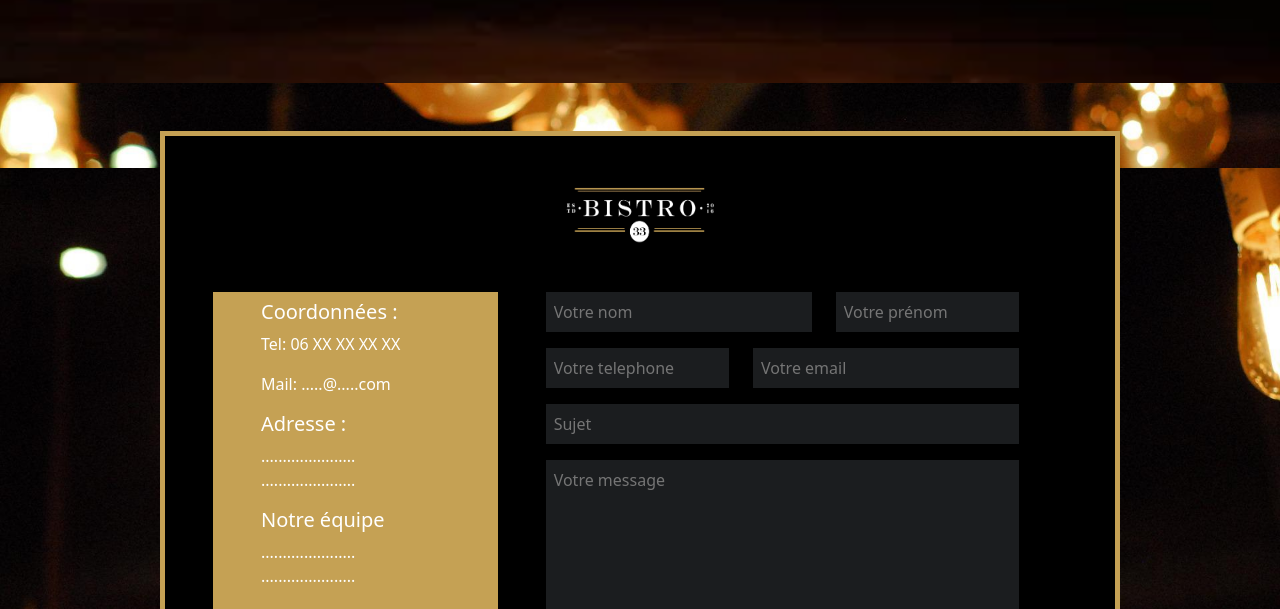
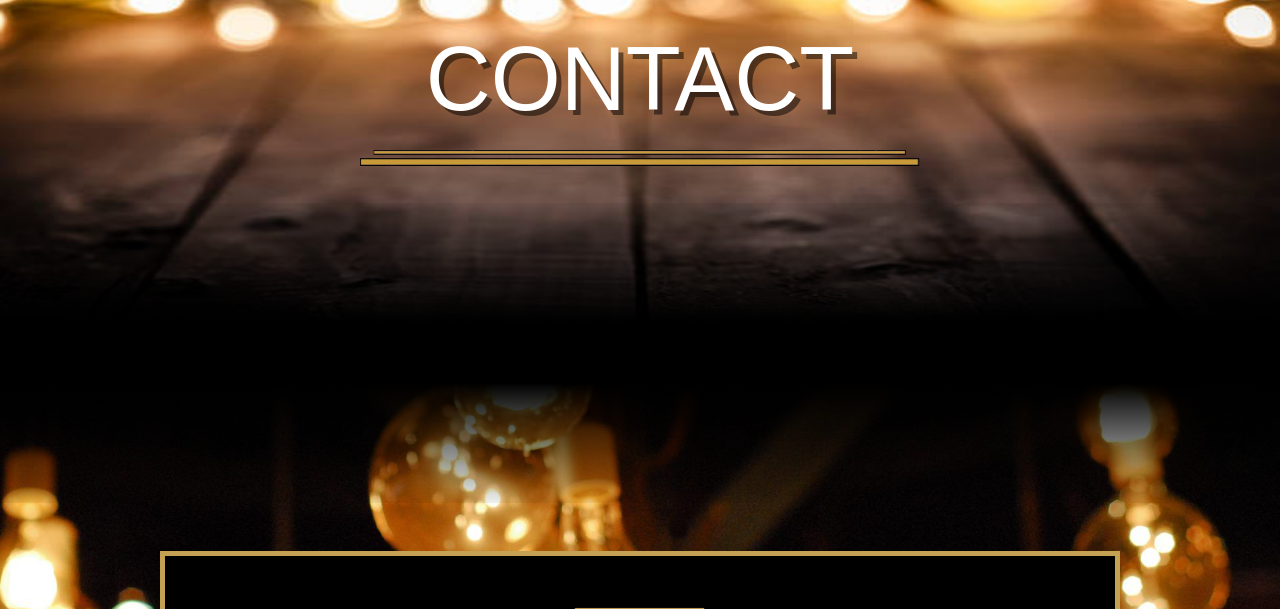
Before and after one commit to Felioawe/bar_tabac, a PHP site: page /contact.php in a window 1280 px wide. Shown: the part 233-842 px from the top of the page. Run offline with PHP 8.4, Linux system fonts and the light colour scheme; the visitor is signed in with stand-in values (Sample User, id 1).

Commit message:
nouvel ajout

```diff
--- a/compte.php
+++ b/compte.php
@@ -30,7 +30,7 @@ if (isset($_GET["id"]) && !empty($_GET["id"])) {
    $w_80_m_auto = "";
 }
 ?>
-<div class="container-compte row <?= $w_80_m_auto ?>">
+<section class="container-compte row <?= $w_80_m_auto ?>">
     <div class="<?= $col1 ?>">
         <?php require_once "./structure/update_user.php"; ?>
     </div>
@@ -71,7 +71,7 @@ if (isset($_GET["id"]) && !empty($_GET["id"])) {
             <?php endforeach; ?>
         </table>
     </div>
-</div>
+</section>
 
 
 
--- a/contact.php
+++ b/contact.php
@@ -1,51 +1,52 @@
-<?php $title = "CONTACT";?>
-<?php require_once "./structure/header.php";?>
-<?php require_once "./requette/config.php";?>
+<?php $title = "CONTACT"; ?>
+<?php require_once "./structure/header.php"; ?>
+<?php require_once "./requette/config.php"; ?>
 
 
 
-<section class="section-2 la-carte w-75 m-auto my-5 p-5">
+<section class="la-carte w-75 m-auto my-5 p-5">
     <div class="bg-black text-white text-center pb-5">
         <img class="logo" src="./assets/logo_bar_tabc_2.png" alt="logo_loup">
     </div>
-    <div class="row text-white g-0">
-        <div class="col-4 bg-or px-5 py-2">
+    <div class="container-fluid g-0">
+        <div class="row g-0 text-white g-0">
+            <div class="col-12 col-lg-4 bg-or px-5 mt-5 py-2">
                 <div class="row">
-                <div>
+                    <div class="col-12 col-md-4 col-lg-12">
                         <h5>Coordonnées :</h5>
                         <p>Tel: 06 XX XX XX XX</p>
                         <p>Mail: .....@.....com</p>
                     </div>
-                <div>
+                    <div class="col-12 col-md-4 col-lg-12">
                         <h5>Adresse : </h5>
                         <p>......................<br>......................</p>
                     </div>
-                <div>
+                    <div class="col-12 col-md-4 col-lg-12">
                         <h5>Notre équipe</h5>
                         <p>......................<br>......................</p>
                     </div>
-                <div>
+                    <div class="col-12">
                         <iframe class="mt-2" src="https://www.google.com/maps/embed?pb=!1m14!1m8!1m3!1d1327.4966035871378!2d5.1674216723691035!3d43.475409979932266!3m2!1i1024!2i768!4f13.1!3m3!1m2!1s0x0%3A0xc3bf54a86c779214!2sBar%20Tabac%20PMU%20Le%20Bistrot!5e0!3m2!1sfr!2sfr!4v1664117008575!5m2!1sfr!2sfr" width="100%" height="200" style="border: 1px solid black;" allowfullscreen="" loading="lazy" referrerpolicy="no-referrer-when-downgrade"></iframe>
                     </div>
                 </div>
             </div>
-        <div class="col-8 px-5">
+            <div class="col-12 col-lg-8 px-3 mt-5">
                 <form action="" method="$_POST">
                     <div class="row">
-                    <div class="col-7 position-relative">
+                        <div class="col-12 col-sm-7 position-relative">
                             <input class=" w-100 mb-3 bg-secondary p-2 text-white bg-opacity-25 border-0" type="text" id="name" name="user_name" placeholder="Votre nom">
                         </div>
-                    <div class="col-5 position-relative">
+                        <div class="col-12 col-sm-5 position-relative">
                             <input class="w-100 mb-3 bg-secondary p-2 text-white bg-opacity-25 border-0" type="text" id="first_name" name="first_name" placeholder="Votre prénom">
 
                         </div>
                     </div>
                     <div class="row">
-                    <div class="col-5 position-relative">
+                        <div class="col-12 col-sm-5 position-relative">
                             <input class="w-100 mb-3 bg-secondary p-2 text-white bg-opacity-25 border-0" type="text" id="telephone" name="user_telephone" placeholder="Votre telephone">
 
                         </div>
-                    <div class="col-7 position-relative">
+                        <div class="col-12 col-sm-7 position-relative">
                             <input class="w-100 mb-3 bg-secondary p-2 text-white bg-opacity-25 border-0" type="email" id="email" name="user_email" placeholder="Votre email">
                         </div>
                         <div class="col-12 position-relative">
@@ -61,6 +62,7 @@
                 </form>
             </div>
         </div>
+    </div>
 </section>
 
-<?php require_once "./structure/footer.php";?>
+<?php require_once "./structure/footer.php"; ?>
--- a/stock.php
+++ b/stock.php
@@ -2,7 +2,7 @@
 <?php require_once "./structure/header.php"; ?>
 <?php require_once "./requette/config.php"; ?>
 
-<div class="container-fluid">
+<section class="container-fluid">
     <div class="row">
         <div class="col-3 AddStock UpdateStock">
 
@@ -41,7 +41,8 @@
             </table>
         </div>
     </div>
-</div>
+</section>
+
 <div class="col-3 row g-0 d-flex flex-column">
     <div class="col-4 img-svf1">
         <div class="h-black">
--- a/structure/feuille.css
+++ b/structure/feuille.css
@@ -8,7 +8,7 @@
 
 
 * { margin: 0; padding: 0; box-sizing: border-box;}
- body {background: url(../assets/bg\ ampoule.jpg) center/contain fixed!important;}
+ body {background: url(../assets/bg\ ampoule.jpg) center/cover fixed!important;}
 .mt--150 {margin-top: -150px;}
 .mb--145 {margin-bottom: -145px;}
 .me-128 {margin-right: 128px;}
@@ -31,12 +31,13 @@
 .h-150 {height: 150px;}
 .h-200 {height: 200px;}
 .h-250 {height: 250px;}
-.h-645 {height: 645px;}
 .h-300 {height: 300px;}
 .h-400 {height: 400px;}
 .h-500 {height: 500px;}
 .h-540 {height: 540px;}
 .h-600 {height: 600px;}
+.h-720 {height: 720px;}
+.fs-90 {font-size: 90px !important;}
 .fs-39 {font-size: 39px;}
 .logo-profil {height: 100px; width:100px;}
 .logo {height: 60px; width:150px;}
@@ -64,7 +65,7 @@
 
 h1, h2, h3, h4 {
     font-family: fantasy !important;
-    text-shadow: 3px 3px 0 rgb(0 0 0 / 15%);
+    text-shadow: 5px 5px 0 rgb(0 0 0 / 50%);
 }
 
 h2 {position: relative;}
@@ -94,8 +95,11 @@ h2 {position: relative;}
 .menu-secondaire-1 ~ .sous-menu-1, .menu-secondaire-2 ~ .sous-menu-2, .menu-secondaire-3 ~ .sous-menu-3, .menu-secondaire-4 ~ .sous-menu-4, .menu-secondaire-5 ~ .sous-menu-5, .menu-secondaire-6 ~ .sous-menu-6 {max-height: 0; overflow-y: hidden; display: flex; flex-direction: column; transition: all 0.8s;}
 .container-menu-secondaire-1:hover .sous-menu-1, .container-menu-secondaire-2:hover .sous-menu-2, .container-menu-secondaire-3:hover .sous-menu-3, .container-menu-secondaire-4:hover .sous-menu-4, .container-menu-secondaire-5:hover .sous-menu-5, .container-menu-secondaire-6:hover .sous-menu-6 {max-height: 200px; transition: all 1.5s ease-in-out;}
 
-.bg-bandeau {background: url(../assets/table_noir.png) center/cover; min-height: 200px; width: 100%;}
-
+.bg-bandeau {position: relative;}
+.bandeau-title {position: absolute; top: 0%; right: 0%; height: 100%; width: 100%; display: flex; justify-content: center; align-items: center; text-align: center;}
+.header-title {color: #fff;}
+.bandeau-transparent1 {background: rgb(0,0,0); background: linear-gradient(180deg, transparent -5%, rgba(0,0,0,1) 80%); height: 150px; position: relative; margin-top: -180px;}
+.bandeau-transparent2 {background: rgb(0,0,0); background: linear-gradient(0deg, transparent -5%, rgba(0,0,0,1) 80%); height: 150px; position: relative;}
 
 @keyframes rotating {
 
@@ -139,12 +143,6 @@ h2 {position: relative;}
 /* *************************************************************** compte *************************************************************** */
 .container-compte {padding: 0 12px;}
 
-
-
-
-
-
-
 .icon{
     background: rgb(253, 183, 1);
     border: 3px solid rgb(253, 183, 1);
@@ -177,8 +175,16 @@ h2 {position: relative;}
 
 .cards-text {padding: 10px 10px; background: #000; color: #c5a154;}
 .cards-titre {text-transform: uppercase;}
-.cards-mes{padding: 10px 10px; background: #1c1c1c; color: #fff; border: 1px solid #585858; height: 90px; overflow: hidden;}
+.cards-mes{padding: 10px 10px; background: #1c1c1c; color: #fff; border: 1px solid #585858; height: 85px; overflow: hidden;}
 .cards-date{font-weight: bolder;}
+
+.article-titre {text-transform: uppercase;}
+.article-mes{padding: 10px 10px; background: #1c1c1c; color: #fff; border: 1px solid #585858; max-height: 200px; text-align: start; overflow-y: hidden;}
+.article-mes:hover{overflow-y: scroll;}
+.article-date{font-weight: bolder;}
+
+.test1 {position: relative;}
+.test2 {position: absolute; top: 0%; right: 0%; height: 100%; width: 100%;}
 
 .contact-but, .cards-but, .presentation-but {background: #000; color: #c5a154; border: 2px solid #c5a154; padding: 8px 6px; transition: 0.5s;}
 .contact-but:hover, .cards-but:hover, .presentation-but:hover {background: #c5a154; color: #fff; transition: 0.5s; }
--- a/structure/footer.php
+++ b/structure/footer.php
@@ -3,7 +3,7 @@
     <section class="bg-gray text-white pt-5">
         <div class="container">
             <div class="row">
-                <div class="col-12 col-md-2 col-sm-3">
+                <div class="col-12 col-sm-4 col-md-3 col-lg-2">
                     <h4 class="text-or">Le Bistro</h4>
                     <div>
                         <p class="m-0">Adresse :</p>
@@ -14,11 +14,11 @@
                         <i class="fa fa-envelope"></i><a class="text-decoration-none text-or" href="mailto:contact@pandao.eu"> contact@pandao.eu</a>
                     </div>
                 </div>
-                <div class="col-12 col-sm-5">
+                <div class="col-12 col-sm-8 col-md-6 col-lg-4">
                     <h4 class="text-or">About us</h4>
                     <p>Soyez les bienvenues au BAR TABAC Le Bistrot à BERRE L'ETANG, Bouches-du-Rhône ! Vous trouverez dans notre bar tabac de nombreux produits, et de nombreux services. Pour voir tous les produits et services de votre tabac, rendez-vous sur la page nos activités. Votre bar tabac est heureux de vous accueillir dans une ambiance conviviale et chaleureuse. N'hésitez pas à venir nous voir ! Notre tabac est ouvert le dimanche.</p>
                 </div>
-                <div class="col-12 col-sm-4 col-md-2">
+                <div class="col-12 col-sm-4 col-md-3 col-lg-3">
                     <h4 class="text-or">Hours</h4>
                     <p class="m-0">Lundi - Vendredi :</p>
                     <p class="m-0">11:30am - 15pm</p>
@@ -27,9 +27,9 @@
                     <p class="m-0">11:45am - 16pm</p>
                     <p class="m-0">18:45am - 22pm</p>
                 </div>
-                <div class="col-12 col-sm-3 mb-4">
+                <div class="col-12 col-sm-8 col-md-12 col-lg-3">
                 <h4 class="text-or">Ours location</h4>
-                    <iframe class="mt-2" src="https://www.google.com/maps/embed?pb=!1m14!1m8!1m3!1d1327.4966035871378!2d5.1674216723691035!3d43.475409979932266!3m2!1i1024!2i768!4f13.1!3m3!1m2!1s0x0%3A0xc3bf54a86c779214!2sBar%20Tabac%20PMU%20Le%20Bistrot!5e0!3m2!1sfr!2sfr!4v1664117008575!5m2!1sfr!2sfr" width="350" height="250" style="border: 1px solid black;" allowfullscreen="" loading="lazy" referrerpolicy="no-referrer-when-downgrade"></iframe>
+                    <iframe class="mt-2" src="https://www.google.com/maps/embed?pb=!1m14!1m8!1m3!1d1327.4966035871378!2d5.1674216723691035!3d43.475409979932266!3m2!1i1024!2i768!4f13.1!3m3!1m2!1s0x0%3A0xc3bf54a86c779214!2sBar%20Tabac%20PMU%20Le%20Bistrot!5e0!3m2!1sfr!2sfr!4v1664117008575!5m2!1sfr!2sfr" width="100%" height="250" style="border: 1px solid black;" allowfullscreen="" loading="lazy" referrerpolicy="no-referrer-when-downgrade"></iframe>
                 </div>
             </div>
         </div>
--- a/structure/function.php
+++ b/structure/function.php
@@ -1,13 +1,25 @@
 <?php
 
 
-function get_article($db,$nb) {
-    if ($nb > 0) {
+function get_article($db,$nb,$id) {
+    if ($nb > 0 && $id == "") {
         $sql = "SELECT blog.id_blog, blog.titre, blog.img, user.img_user, user.user, blog.mes, blog.date FROM user INNER JOIN blog ON user.id_user = blog.id_user LIMIT $nb";
 
         $req = $db->prepare($sql);
 
         $req->execute();
+
+        return  $req->fetchAll();
+    }
+
+    elseif ($id !== "" && $nb == "") {
+        $sql = "SELECT blog.id_blog, blog.titre, blog.img, user.img_user, user.user, blog.mes, blog.date FROM user INNER JOIN blog ON user.id_user = blog.id_user WHERE id_blog = :id";
+
+        $req = $db->prepare($sql);
+
+        $req->execute([':id' => $id]);
+
+        return  $req->fetch(PDO::FETCH_ASSOC);
     }
 
     else {
@@ -17,18 +29,20 @@ function get_article($db,$nb) {
         $req = $db->prepare($sql);
 
         $req->execute();
+
+        return  $req->fetchAll();
     }
-    return  $req->fetchAll();
+
 }
 
 
 
 function article($add) {
-    return '<div class="col-12 col-lg-3 p-3">
+    return '<div class="col-12 col-md-6 col-lg-4 col-xl-3 p-3">
                 <div class="cards">
                     <div class="cards-img">
                         <img class="w-100 h-250" src="./upload/'.$add['img'].'" alt="">
-                        <a href="#" class="cards-h">
+                        <a href="./article.php?id='.$add['id_blog'].'" class="cards-h">
                              <h4>'.$add['titre'].'</h4>
                         </a>
                     </div>
--- a/structure/header.php
+++ b/structure/header.php
@@ -36,6 +36,7 @@
                     <i class="fa fa-mobile text-white"></i>
                     <p class="m-0 px-3 text-or"> 06 XX XX XX</p>
                     <i class="fa fa-envelope text-white"></i><a class="m-0 mb-1 text-or px-3 text-decoration-none" href="mailto:contact@pandao.eu"> contact@pandao.eu</a>
+
                     <?php $butAdmi = ''; ?>
                     <?php if (isset($_SESSION['connect']) && !empty($_SESSION['connect'])) : ?>
                         <?php if ($_SESSION['connect'] == 1) : ?>
@@ -128,19 +129,19 @@
             </div>
         </div>
 
-        <?php
-        if ($title == "HOME") : ?>
-            <section class="mb-5">
+        <?php if ($title == "HOME") : ?>
+
+            <section>
                 <div id="carouselExampleIndicators" class="carousel slide" data-bs-ride="true">
                     <div class="carousel-inner">
                         <div class="carousel-item active">
-                            <img src="./assets/barista.jpg" class="h-645 w-100" alt="">
+                            <img src="./assets/barista.jpg" class="h-720 w-100" alt="">
                         </div>
                         <div class="carousel-item">
-                            <img src="./assets/istockphoto-688451514-1024x1024.jpg" class="h-645 w-100" alt="">
+                            <img src="./assets/istockphoto-688451514-1024x1024.jpg" class="h-720 w-100" alt="">
                         </div>
                         <div class="carousel-item">
-                            <img src="./assets/istockphoto-157435413-1024x1024.jpg" class="h-645 w-100" alt="">
+                            <img src="./assets/istockphoto-157435413-1024x1024.jpg" class="h-720 w-100" alt="">
                         </div>
                     </div>
                     <button class="carousel-control-prev" type="button" data-bs-target="#carouselExampleIndicators" data-bs-slide="prev">
@@ -154,13 +155,33 @@
                 </div>
             </section>
 
-        <?php else : ?>
-            <section class="bg-bandeau d-flex flex-column align-items-center">
-                <div class="text-white p-5">
-                    <h1 class="after1 position-relative px-0 pb-2 m-0"><?= $title ?></h1>
-                    <h1 class="after2 position-relative px-0"></h1>
+        <?php elseif ($title == "ARTICLE") : ?>
+            <?php $id = $_GET['id']; ?>
+            <?php $result = get_article($db, "", $id); ?>
+
+            <section class="bg-bandeau">
+                <img src="./upload/<?= $result['img']; ?>" alt="" style="height: 500px; width:100%;">
+                <div class="bandeau-title">
+                    <div class="header-title">
+                        <h1 class="text-uppercase fs-90 w-50 m-auto"><?= $result['titre'] ?><img class="w-100" style="margin-top: -70px;" src="./assets/after_bar_tabc.png" alt="after"></h1>
+                    </div>
                 </div>
             </section>
+
+        <?php else : ?>
+
+            <section class="bg-bandeau">
+                <img src="./assets/planche.jpg" alt="" style="height: 500px; width:100%;">
+                <div class="bandeau-title">
+                    <div class="header-title">
+                        <h1 class="fs-90 w-50 m-auto"><?= $title ?><img class="w-100" style="margin-top: -70px;" src="./assets/after_bar_tabc.png" alt="after"></h1>
+                    </div>
+                </div>
+            </section>
+
         <?php endif; ?>
+
+        <div class="bandeau-transparent1"></div>
+        <div class="bandeau-transparent2"></div>
     </header>
     <main>
--- a/structure/stock.js
+++ b/structure/stock.js
@@ -5,8 +5,7 @@ function openAddStock() {
 
         const AddStock = document.querySelector('.AddStock');
         AddStock.innerHTML = `  <form class="cadre-or w-100" action="./requette/insert_user.php" enctype="multipart/form-data" method="POST">
-                                        <div class="text-white text-uppercase w-100 px-5 py-
-                                        3">
+                                        <div class="text-white text-uppercase w-100 px-5 py-3">
                                             <h2 class="text-center border-b-or pb-2">Ajouter</h2>
                                             <div>
                                                 <label for="name">Non :</label><br>
```
Also changed, not shown: article.php (+38 -0 lines), evenement.php (+4 -4 lines), index.php (+5 -9 lines), assets/planche.jpg (added), upload/GSX-S750.jpg (added). Lines whose indentation alone changed are shown as unchanged.
